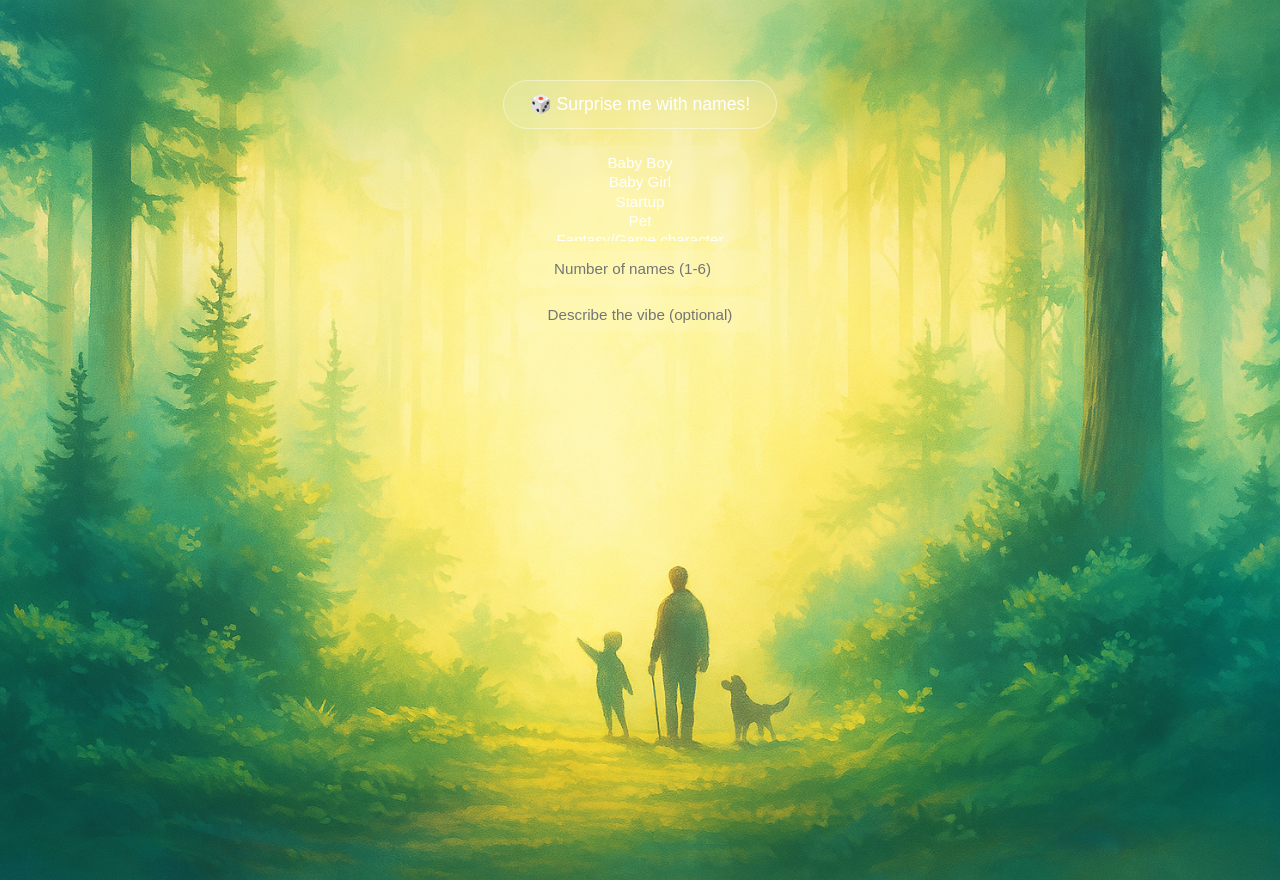
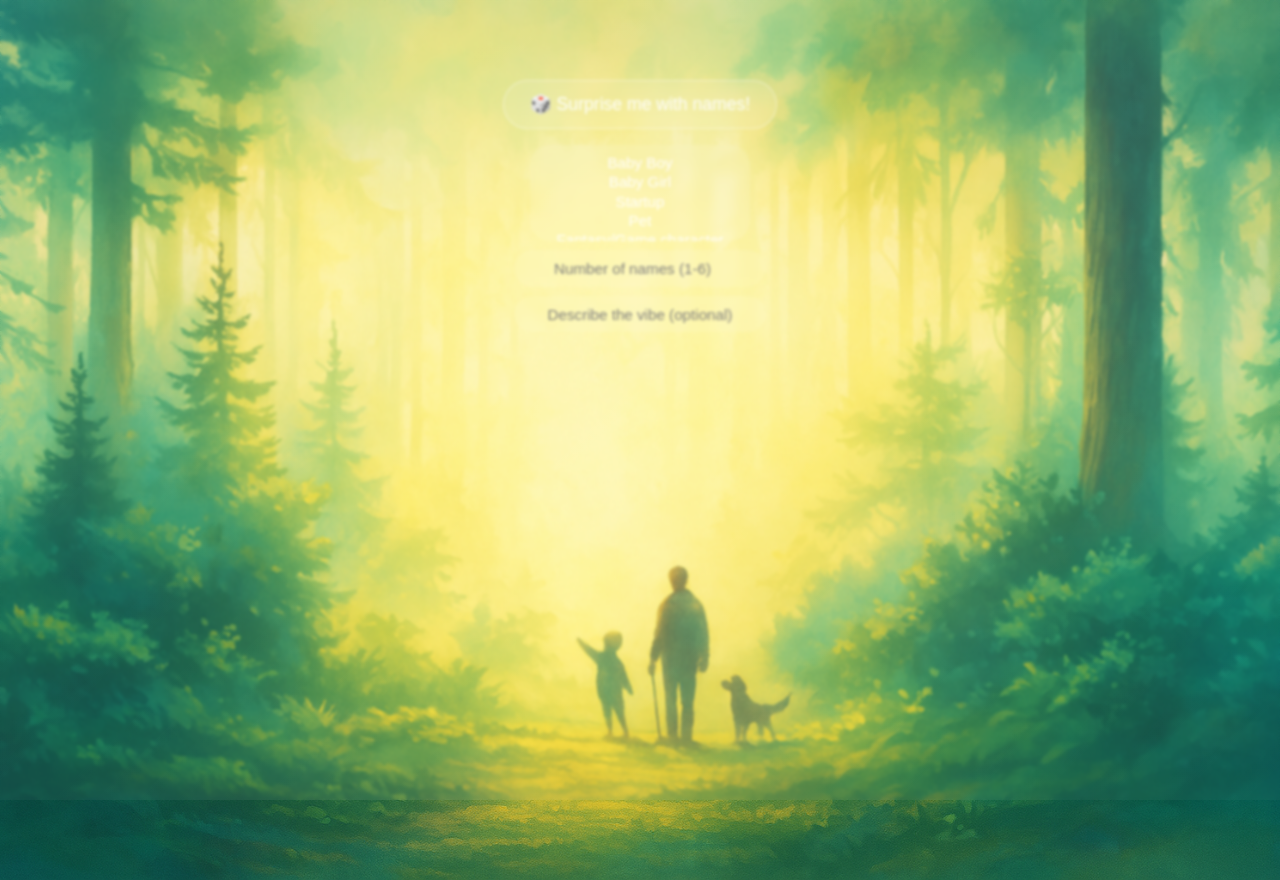
Before and after one commit to RayEngmark/namegen_flask, a Flask app: page / in a window 1280 px wide. Run offline with Flask 3, Linux system fonts and the light colour scheme.

Commit message:
Implement resin gloss overlay with blend and blur

```diff
--- a/static/css/style.css
+++ b/static/css/style.css
@@ -10,6 +10,26 @@
   color: white;
   overflow-x: hidden;
 }
+
+.gloss-overlay {
+  position: fixed;
+  top: 0;
+  left: 0;
+  width: 100%;
+  height: 100%;
+  pointer-events: none;
+  background: linear-gradient(
+    135deg,
+    rgba(255, 255, 255, 0.07) 0%,
+    rgba(255, 255, 255, 0.04) 40%,
+    rgba(255, 255, 255, 0.08) 60%,
+    rgba(255, 255, 255, 0.03) 100%
+  );
+  mix-blend-mode: screen;
+  backdrop-filter: blur(1.5px);
+  z-index: 0;
+}
+
 
 .forest-ui {
   display: flex;
--- a/templates/layout.html
+++ b/templates/layout.html
@@ -9,5 +9,6 @@
 <body>
   {% block content %}{% endblock %}
   <script src="{{ url_for('static', filename='js/script.js') }}"></script>
+  <div class="gloss-overlay"></div>
 </body>
 </html>
```
